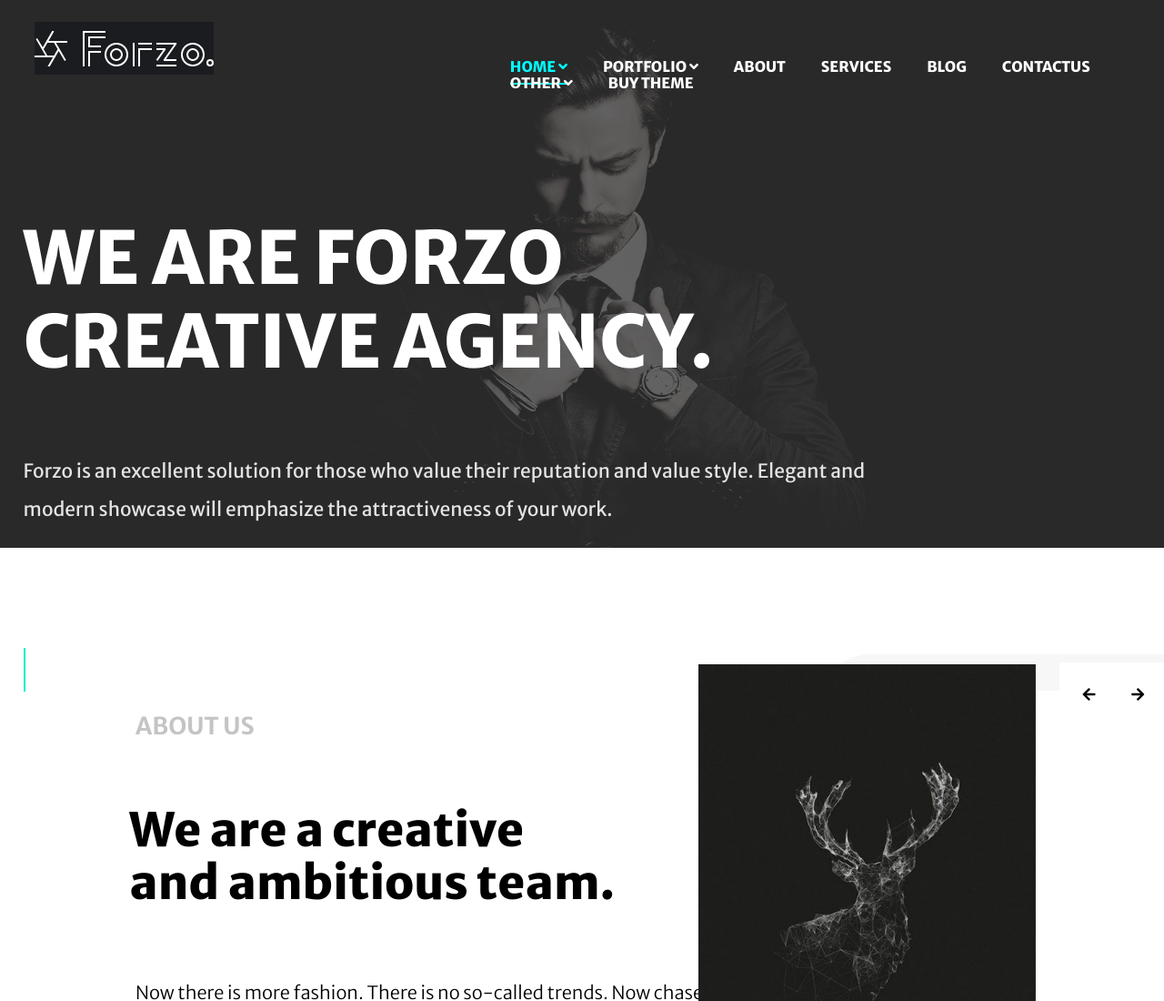
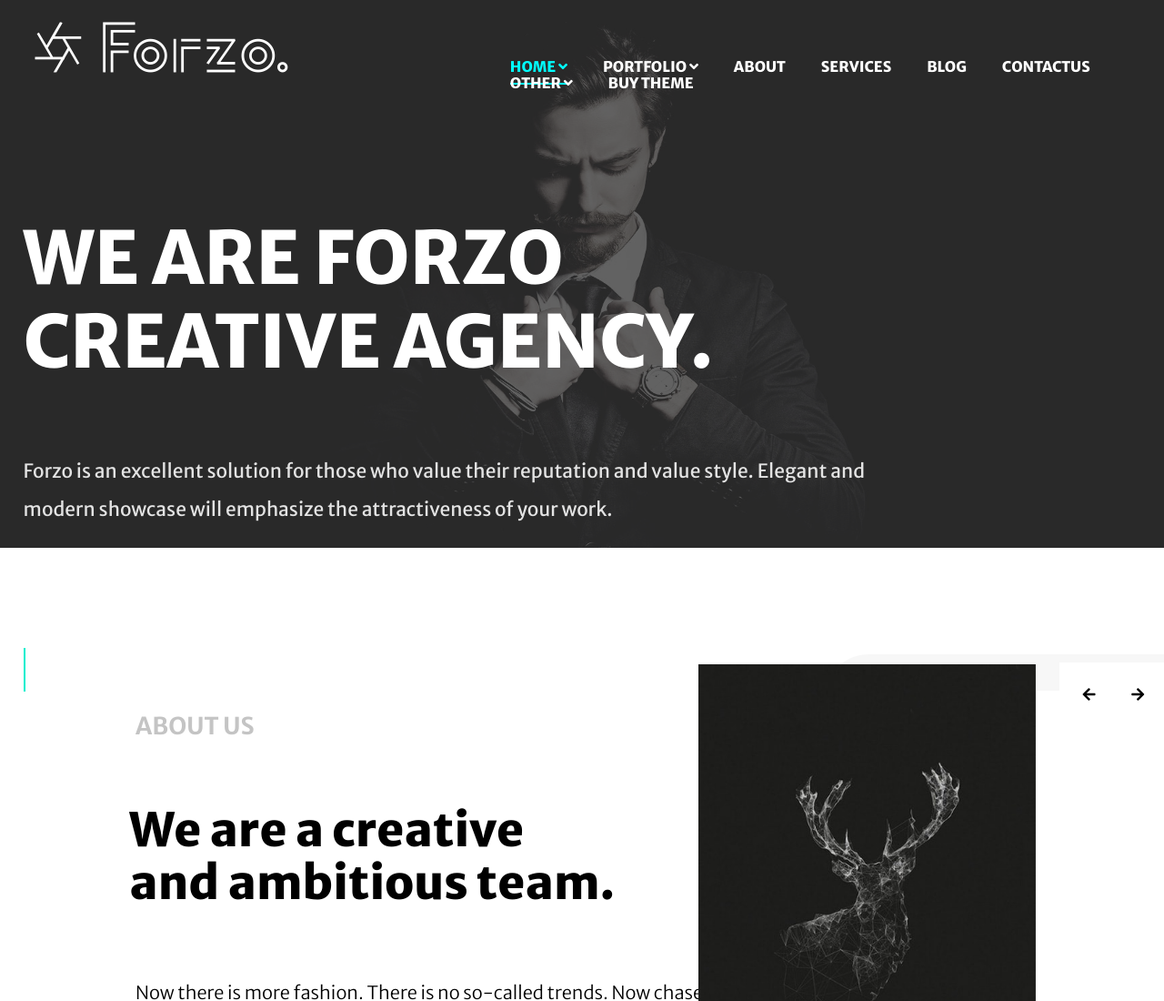
Before and after one commit to Meriellesantana/forzo, a plain HTML site: page index.html in a window 1280 px wide. Shown: the top 1100 px of the page at 91% size. Drawn offline with nearby package versions, Linux system fonts and the light colour scheme.

Commit message:
alterado logo

```diff
--- a/css/forzo.css
+++ b/css/forzo.css
@@ -24,6 +24,8 @@ body{
     top: 3%;
     left: 3%;
     z-index: 2000;
+    color: rgb(255, 255, 255);
+    font-size: 55px;
 }
 nav{
     position: absolute;
--- a/index.html
+++ b/index.html
@@ -12,6 +12,7 @@
         href="https://fonts.googleapis.com/css2?family=Merriweather+Sans:ital,wght@0,300;0,400;0,500;0,600;0,700;0,800;1,300;1,400;1,500;1,600;1,700;1,800&display=swap"
         rel="stylesheet">
     <link rel="stylesheet" href="css/forzo.css">
+    <link rel="stylesheet" href="style.css">
     <link rel="shortcut icon" type="image/x-icon" href="../forzo/img/cropped-apple-touch-icon-144x144-2-32x32.png">
 
     <title>
@@ -23,8 +24,8 @@
 
 <body>
     <header>
-
-        <img src="../forzo/img/forzo.bslthemes.com_ (1).png" class="logo">
+<i class="icon-forzo2 logo" ></i>
+        <!-- <img src="../forzo/img/forzo.bslthemes.com_ (1).png" class="logo"> -->
         <div class="fundo"></div>
         <div class="preto1"></div>
         <nav>
--- /dev/null
+++ b/style.css
@@ -0,0 +1,30 @@
+@font-face {
+  font-family: 'icomoon';
+  src:  url('fonts/icomoon.eot?hhlz63');
+  src:  url('fonts/icomoon.eot?hhlz63#iefix') format('embedded-opentype'),
+    url('fonts/icomoon.ttf?hhlz63') format('truetype'),
+    url('fonts/icomoon.woff?hhlz63') format('woff'),
+    url('fonts/icomoon.svg?hhlz63#icomoon') format('svg');
+  font-weight: normal;
+  font-style: normal;
+  font-display: block;
+}
+
+[class^="icon-"], [class*=" icon-"] {
+  /* use !important to prevent issues with browser extensions that change fonts */
+  font-family: 'icomoon' !important;
+  speak: never;
+  font-style: normal;
+  font-weight: normal;
+  font-variant: normal;
+  text-transform: none;
+  line-height: 1;
+
+  /* Better Font Rendering =========== */
+  -webkit-font-smoothing: antialiased;
+  -moz-osx-font-smoothing: grayscale;
+}
+
+.icon-forzo2:before {
+  content: "\e900";
+}
```
Also changed, not shown: fonts/icomoon.ttf (added), fonts/icomoon.woff (added), 2 other files.
